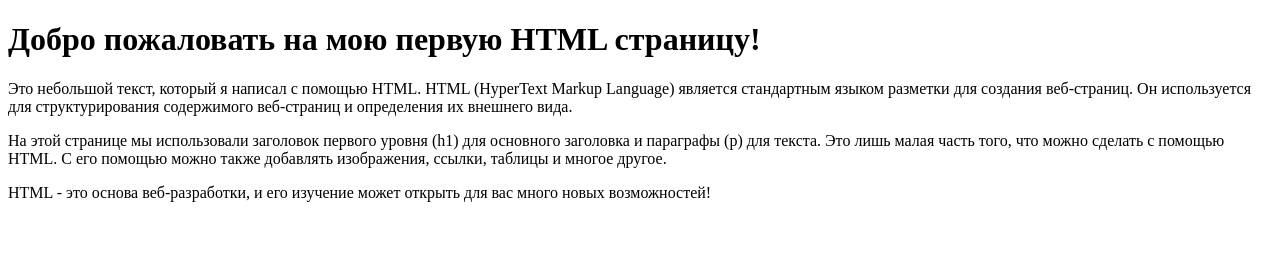
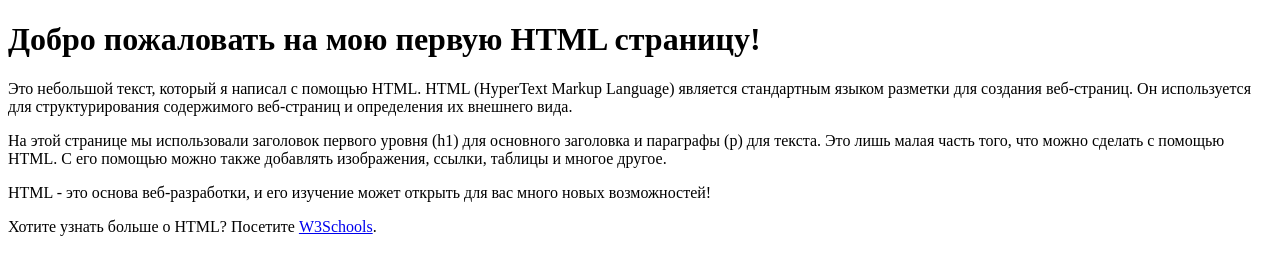
Before and after one commit to flexxowner/lab3, a plain HTML site: page index.html in a window 1280 px wide. Drawn offline with Linux system fonts and the light colour scheme.

Commit message:
Added file newFile.txt index.html changed

```diff
--- a/index.html
+++ b/index.html
@@ -15,5 +15,6 @@
 
     <p>HTML - это основа веб-разработки, и его изучение может открыть для вас много новых возможностей!</p>
 
+    <p>Хотите узнать больше о HTML? Посетите <a href="https://www.w3schools.com/html/">W3Schools</a>.</p>
 </body>
 </html>
```
Also changed, not shown: newFile.txt (added).
